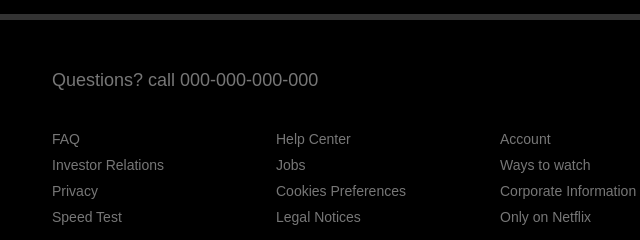
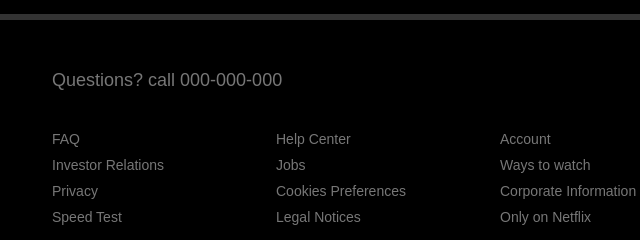
Before and after one commit to Alagani/Netflix-Responsives, a plain HTML site: page index.html in a window 1280 px wide. Shown: the part 3744-3984 px from the top of the page, 140-780 px from the left. Drawn offline with Linux system fonts and the light colour scheme.

Commit message:
Update index.html

```diff
--- a/index.html
+++ b/index.html
@@ -142,7 +142,7 @@ Kids profiles come with PIN-protected parental controls that let you restrict th
             </form>
     </div>
     <footer>
-        <h2>Questions? call 000-000-000-000</h2>
+        <h2>Questions? call 000-000-000</h2>
         <div class="row">
             <div class="col">
                 <a href="">FAQ</a><a href="">Investor Relations</a><a href="">Privacy</a>
```
